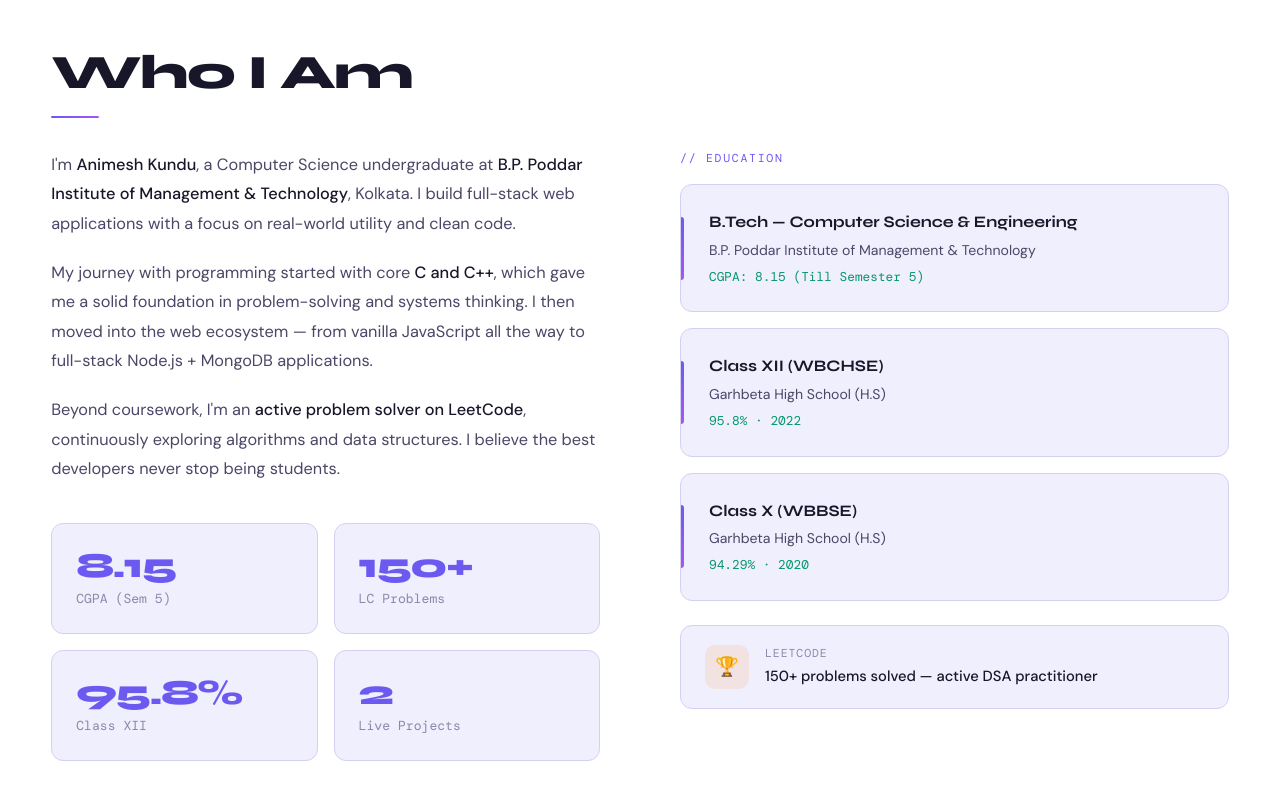
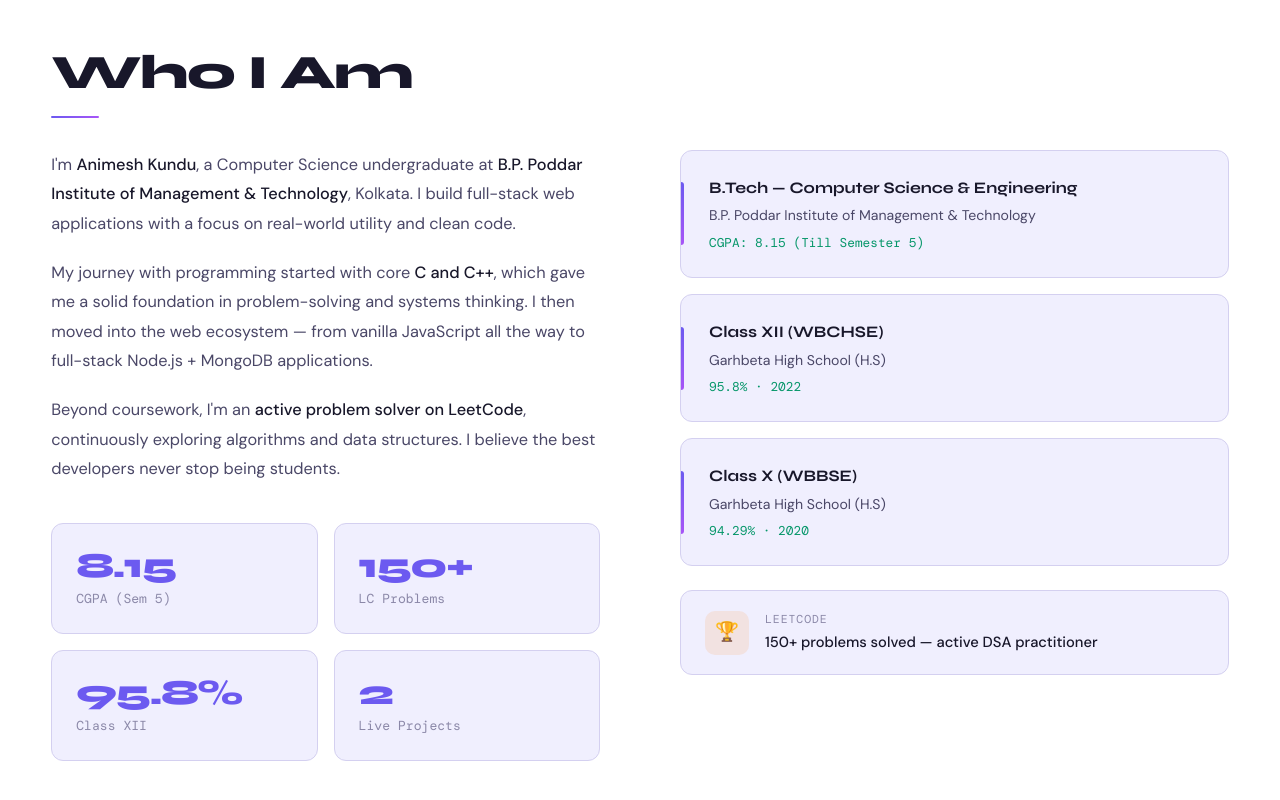
Before and after one commit to animeshkundu07/FUTURE_FS_01, a React (Create React App) app in the folder animesh-portfolio/: page / in a window 1280 px wide. Shown: the part 865-1665 px from the top of the page. Built offline with nearby package versions, Linux system fonts and the light colour scheme; a web font is replaced by a local one.

Commit message:
Update About.jsx

```diff
--- a/animesh-portfolio/src/components/About.jsx
+++ b/animesh-portfolio/src/components/About.jsx
@@ -51,7 +51,7 @@ export default function About() {
 
         {/* Right: Education + Achievement */}
         <div className="about-right reveal" ref={eduRef} style={{ transitionDelay: '0.15s' }}>
-          <span className="section-label" style={{ marginBottom: '1rem', display: 'block' }}>// education</span>
+          {/* <span className="section-label" style={{ marginBottom: '1rem', display: 'block' }}>// education</span> */}
           <div className="edu-list">
             {education.map(edu => (
               <EduCard key={edu.degree} {...edu} />
```
